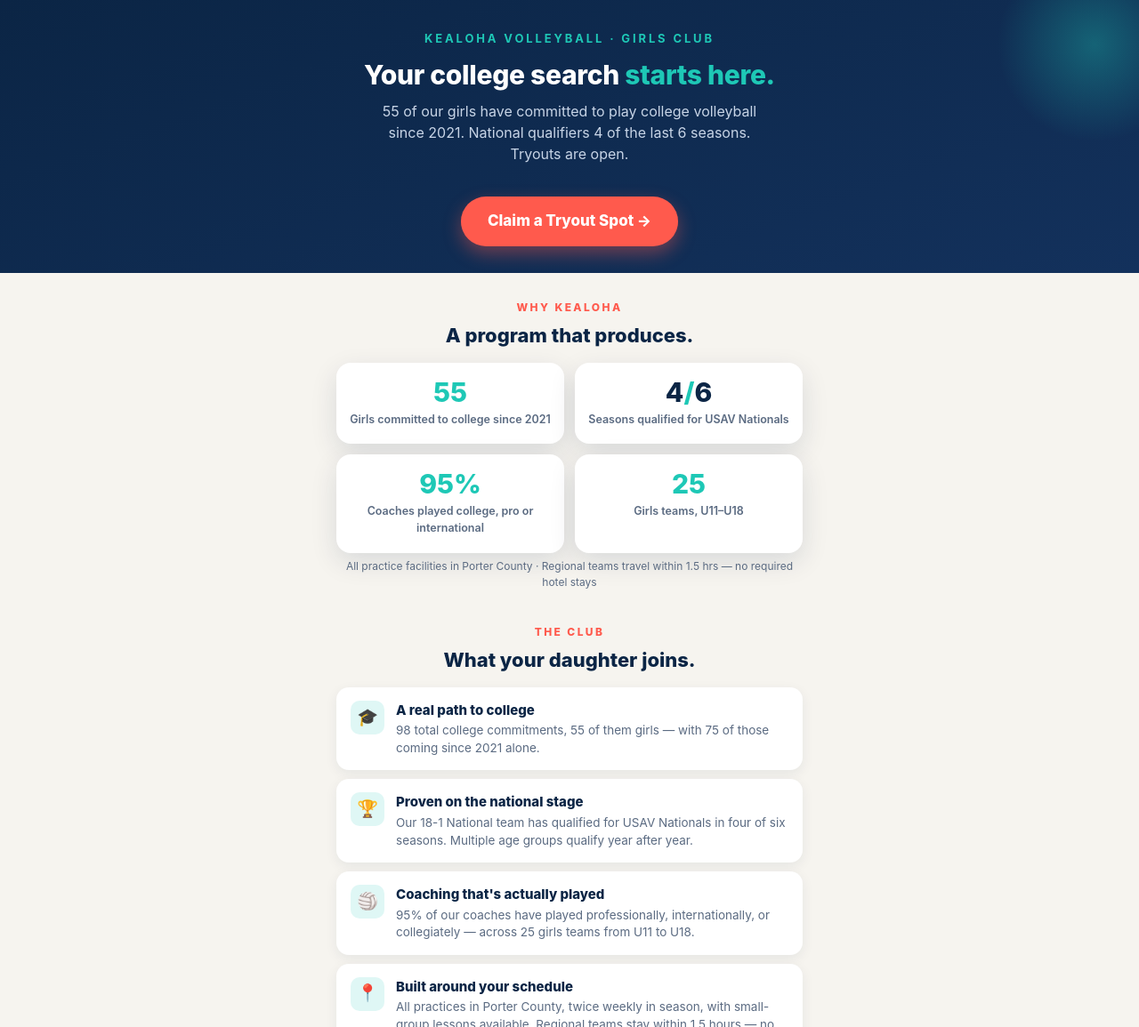
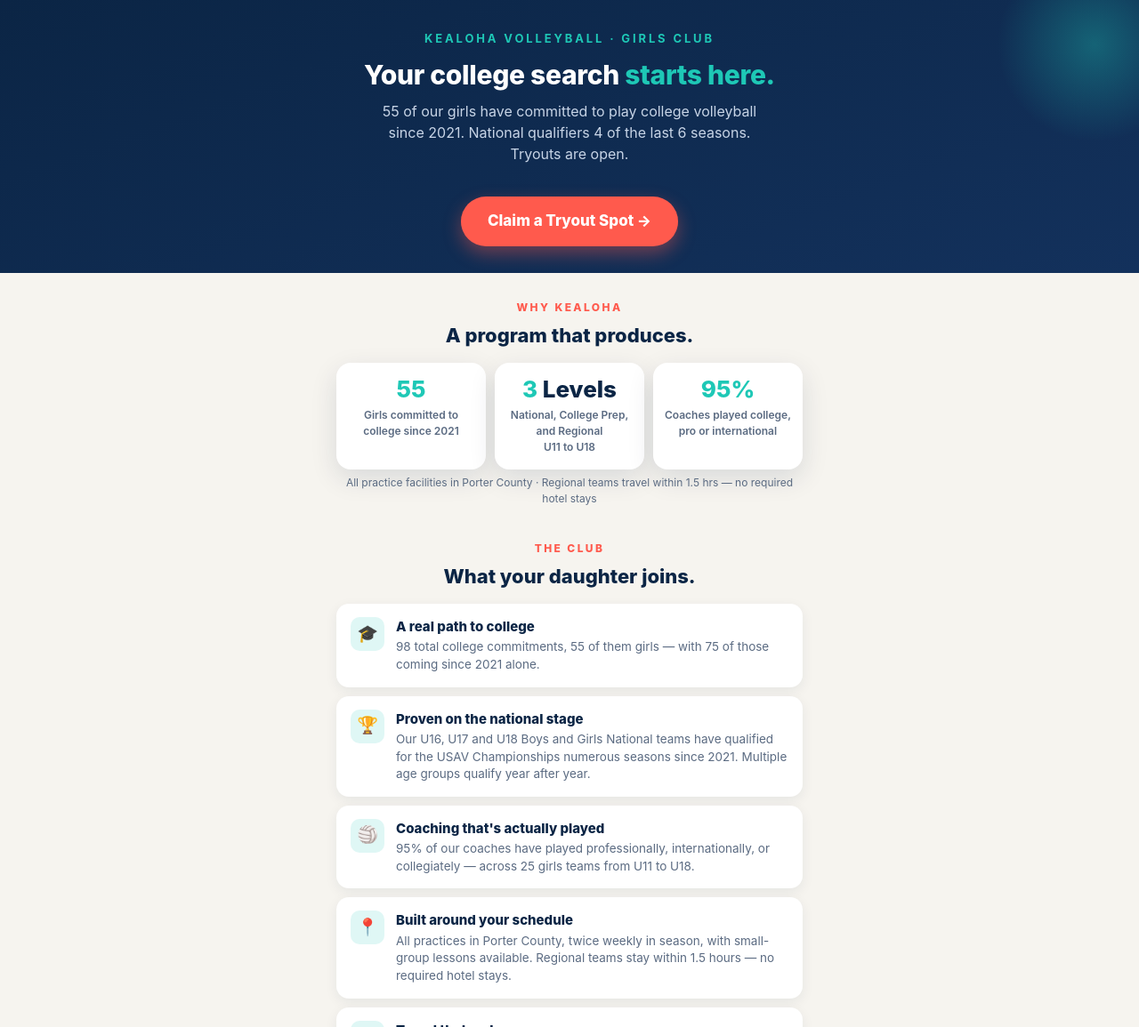
Before and after one commit to kaicromwell-newseas/kealoha-landing, a website: page public/index.html in a window 1280 px wide. Shown: the top 1155 px of the page at 89% size. Drawn offline with Linux system fonts and the light colour scheme.

Commit message:
Landing: replace 4/6 box with 3 Levels, 3x1 stat grid, update national teams copy

```diff
--- a/public/index.html
+++ b/public/index.html
@@ -89,14 +89,14 @@
 
   /* ---------- STATS ---------- */
   .stats{padding:30px 0 8px}
-  .stat-grid{display:grid;grid-template-columns:1fr 1fr;gap:12px;margin-top:6px}
+  .stat-grid{display:grid;grid-template-columns:1fr 1fr 1fr;gap:10px;margin-top:6px}
   .stat{
-    background:var(--white);border-radius:var(--radius);padding:18px 14px;
+    background:var(--white);border-radius:var(--radius);padding:16px 9px;
     text-align:center;box-shadow:var(--shadow);
   }
-  .stat .num{font-size:30px;font-weight:800;color:var(--navy);line-height:1}
+  .stat .num{font-size:26px;font-weight:800;color:var(--navy);line-height:1.05}
   .stat .num span{color:var(--teal)}
-  .stat .lbl{font-size:12.5px;color:var(--muted);margin-top:7px;font-weight:600}
+  .stat .lbl{font-size:12px;color:var(--muted);margin-top:7px;font-weight:600}
   .section-eyebrow{
     text-align:center;font-size:12px;letter-spacing:.2em;text-transform:uppercase;
     color:var(--coral);font-weight:800;margin-bottom:6px;
@@ -213,9 +213,8 @@
       <h2 class="section-title">A program that produces.</h2>
       <div class="stat-grid">
         <div class="stat"><div class="num"><span>55</span></div><div class="lbl">Girls committed to college since 2021</div></div>
-        <div class="stat"><div class="num">4<span>/</span>6</div><div class="lbl">Seasons qualified for USAV Nationals</div></div>
+        <div class="stat"><div class="num"><span>3</span> Levels</div><div class="lbl">National, College Prep, and Regional<br>U11 to U18</div></div>
         <div class="stat"><div class="num"><span>95%</span></div><div class="lbl">Coaches played college, pro or international</div></div>
-        <div class="stat"><div class="num"><span>25</span></div><div class="lbl">Girls teams, U11–U18</div></div>
       </div>
       <p class="loc-note">All practice facilities in Porter County &middot; Regional teams travel within 1.5 hrs — no required hotel stays</p>
     </div>
@@ -236,7 +235,7 @@
       <div class="info-row">
         <div class="ic">🏆</div>
         <div class="tx"><h3>Proven on the national stage</h3>
-        <p>Our 18-1 National team has qualified for USAV Nationals in four of six seasons. Multiple age groups qualify year after year.</p></div>
+        <p>Our U16, U17 and U18 Boys and Girls National teams have qualified for the USAV Championships numerous seasons since 2021. Multiple age groups qualify year after year.</p></div>
       </div>
 
       <div class="info-row">
```
